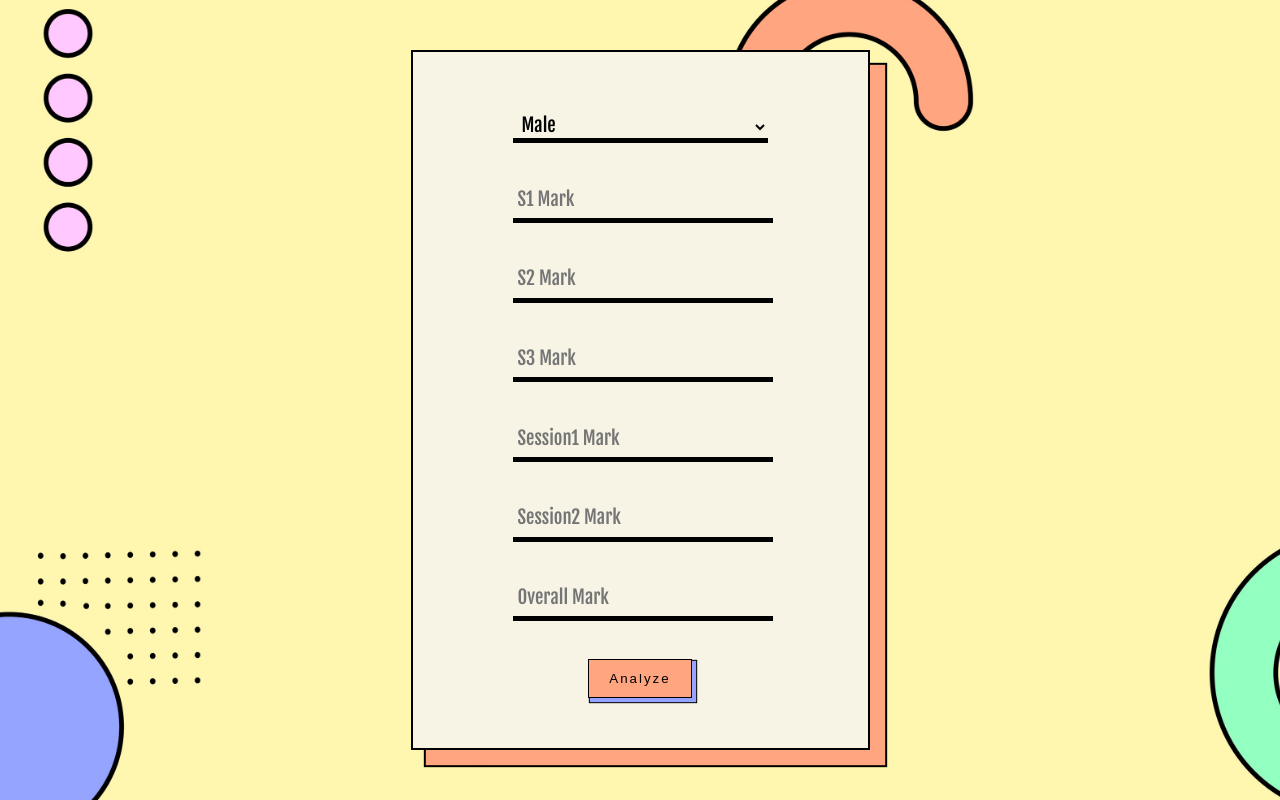
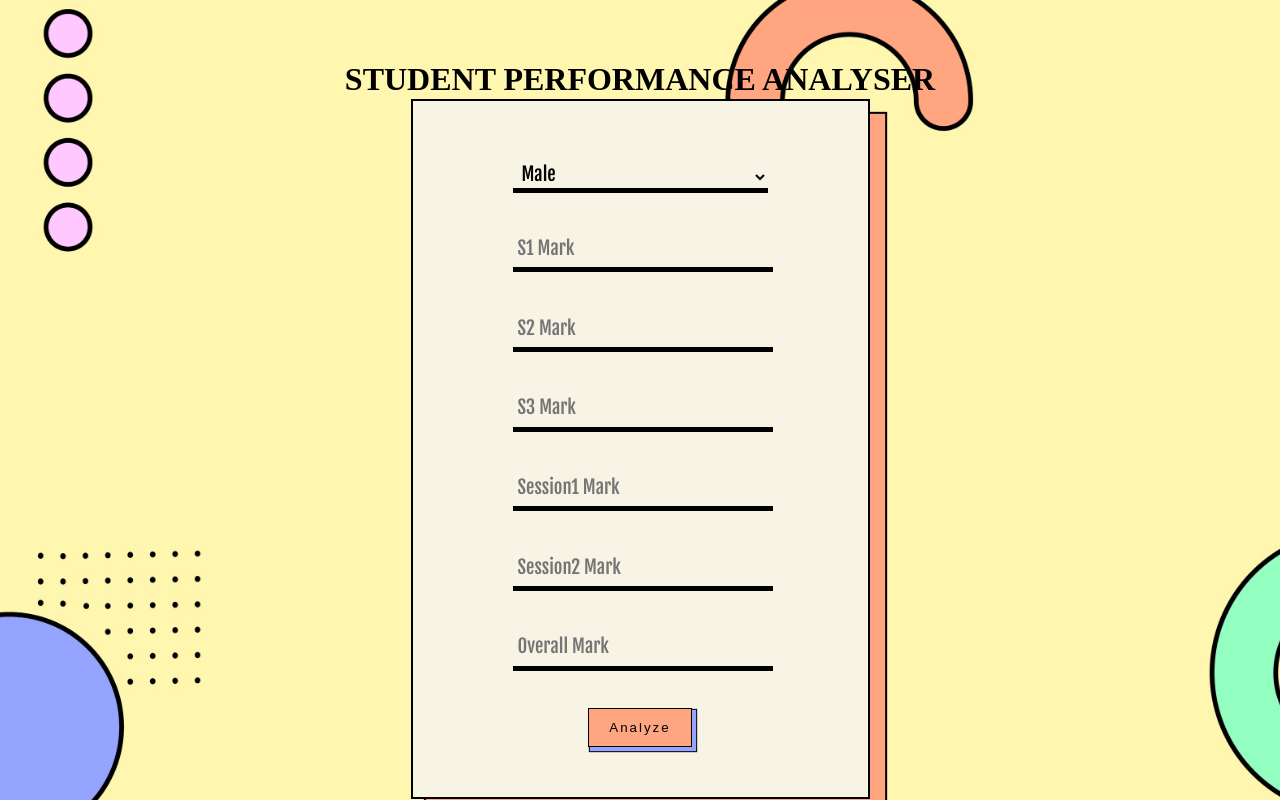
Before and after one commit to Alen8212/Student-Performance-Analyser, a Flask app: page / in a window 1280 px wide. Run offline with Flask 2, Linux system fonts and the light colour scheme; parts of the project's set-up code (start-up, migrations or seed data) failed here and were passed over; some libraries are stand-ins or nearby versions.

Commit message:
Update index.html

```diff
--- a/templates/index.html
+++ b/templates/index.html
@@ -17,7 +17,9 @@
         margin: 0;
         padding: 0;
     }
-
+h1{
+    margin-top: 60px;
+}
     body {
         background: url("{{ url_for('static', filename='img/alen_bg.jpg') }}") center center no-repeat;
         background-size: cover;
@@ -105,9 +107,10 @@
 </style>
 
 <body>
-
+    <h1>STUDENT PERFORMANCE ANALYSER</h1>
 
     <div class="student-form">
+
         <h4 class="result-message text-success" id="response_msg"></h4>
 
         <form action="predict" id="form" name="form" method="post">
@@ -116,14 +119,14 @@
                 <option value="1">Female</option>
             </select>
 
-            <input name="s1" placeholder="S1 Mark" type="text" onkeypress="return Val_Func(this, event)" />
-            <input name="s2" placeholder="S2 Mark" type="text" onkeypress="return Val_Func(this, event)" />
-            <input name="s3" placeholder="S3 Mark" type="text" onkeypress="return Val_Func(this, event)" />
+            <input name="s1" class="text-element" placeholder="S1 Mark" type="text" onkeypress="return Val_Func(this, event)" min="0" max="10"  />
+            <input name="s2" class="text-element" placeholder="S2 Mark" type="text" onkeypress="return Val_Func(this, event)" min="0" max="10"/>
+            <input name="s3" class="text-element" placeholder="S3 Mark" type="text" onkeypress="return Val_Func(this, event)" min="0" max="10"/>
 
-            <input name="session1" placeholder="Session1 Mark" type="text" onkeypress="return Val_Func(this, event)" />
-            <input name="session2" placeholder="Session2 Mark" type="text" onkeypress="return Val_Func(this, event)" />
+            <input name="session1" class="text-element" placeholder="Session1 Mark" type="text" onkeypress="return Val_Func(this, event)" min="0" max="10"/>
+            <input name="session2" class="text-element" placeholder="Session2 Mark" type="text" onkeypress="return Val_Func(this, event)" min="0" max="10"/>
 
-            <input name="overall" placeholder="Overall Mark" type="text" onkeypress="return Val_Func(this, event)" />
+            <input name="overall" id="overall" placeholder="Overall Mark" type="text" onkeypress="return Val_Func(this, event)" readonly />
 
             <button type="submit" id="predict">Analyze </button>
         </form>
@@ -146,6 +149,7 @@
         form.addEventListener('submit', async (e) => {
             e.preventDefault();
 
+            await calculateOverall();
             response_msg.innerText = '';
             predict_btn.style.display = 'none';
             await uploadData(e.target);
@@ -153,6 +157,16 @@
 
 
         });
+
+        async function calculateOverall(){
+            let mark_elements = document.getElementsByClassName('text-element');
+            let total_marks = 0;
+           for(var i = 0; i < mark_elements.length; i++)
+                total_marks += Number(mark_elements[i].value);
+
+
+            document.getElementById('overall').value = total_marks/i;
+        }
 
         async function uploadData(target) {
             const response = await fetch(target.action, {
```
